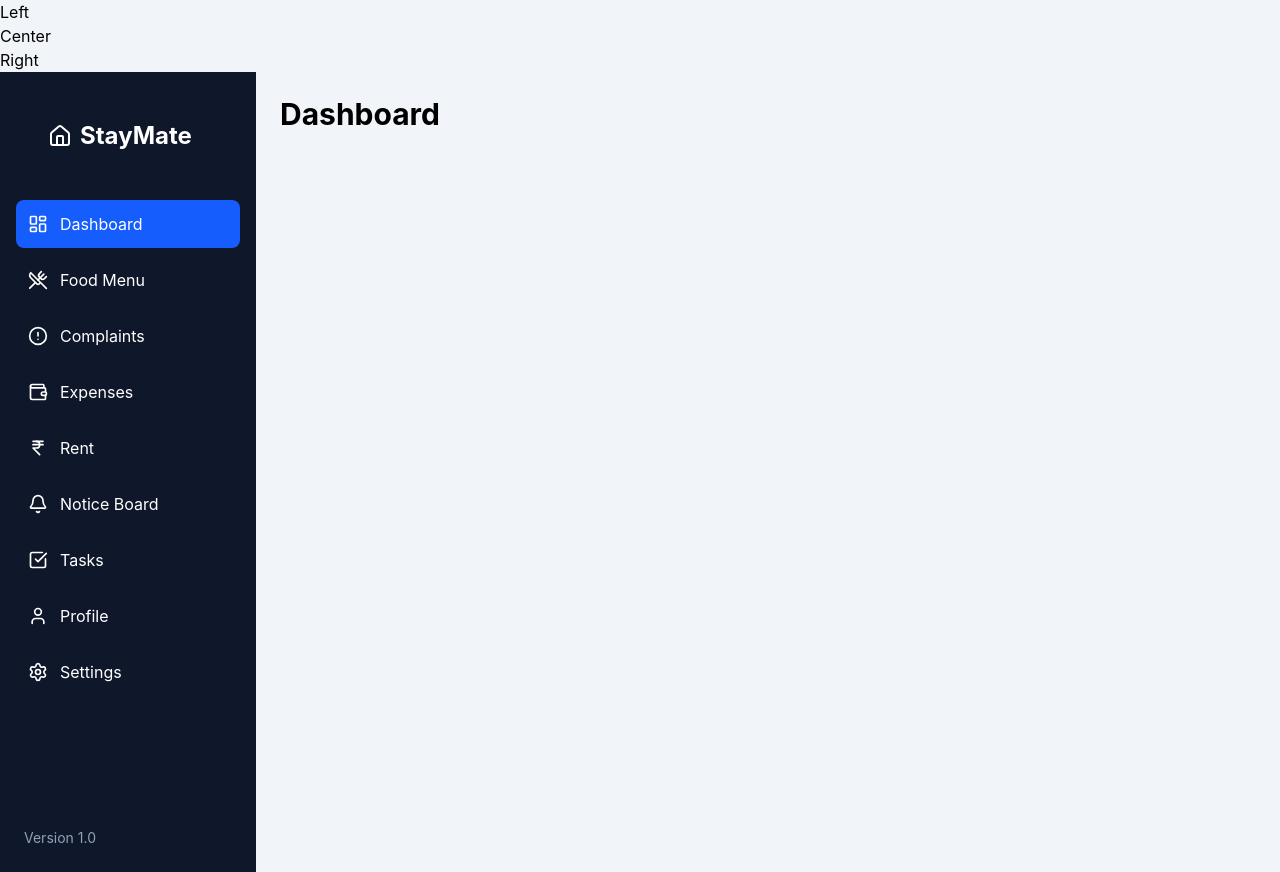
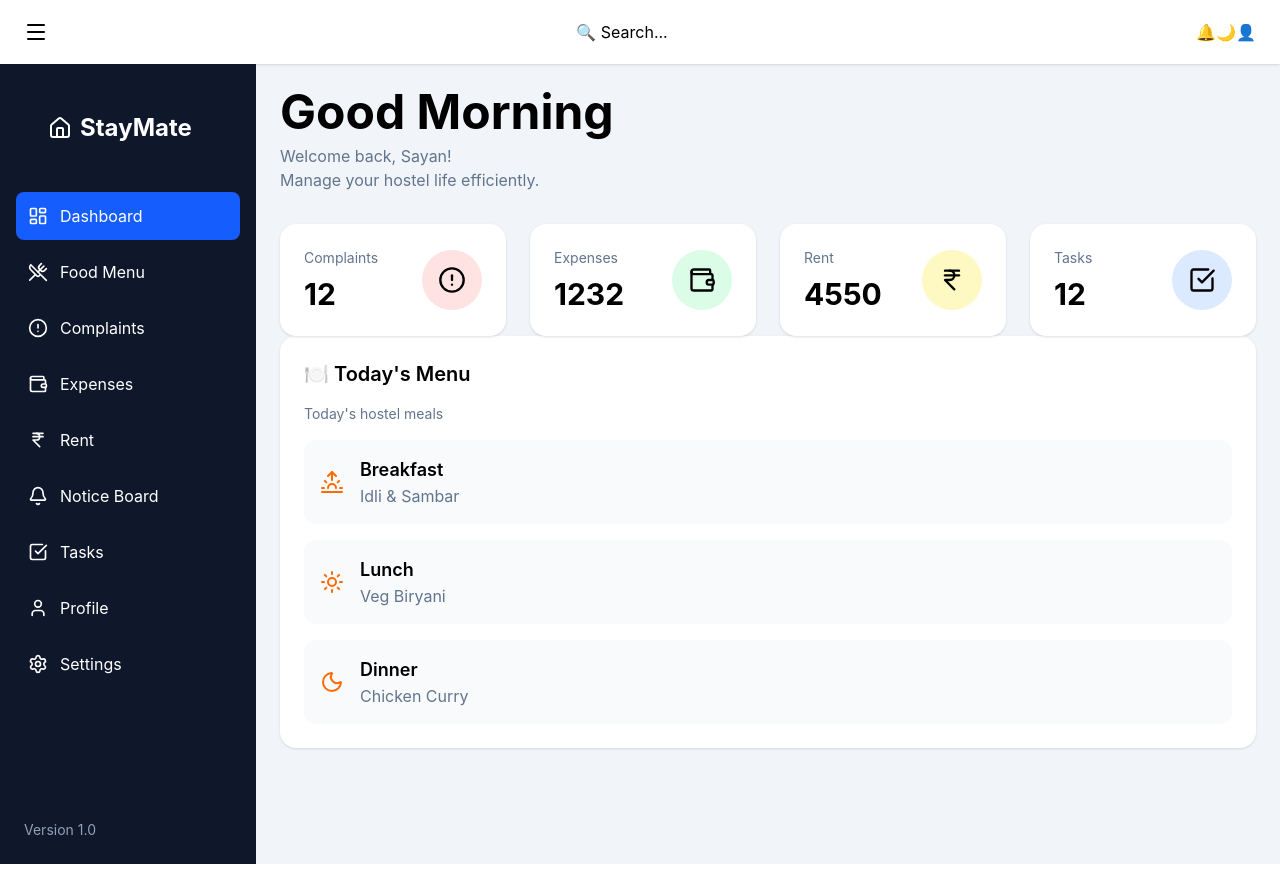
Before and after one commit to sayan-adhikary/staymate, a React (Vite) app: page / in a window 1280 px wide. Built offline with nearby package versions, Linux system fonts and the light colour scheme.

Commit message:
Learnt component, props, JSX, Passing Components as Props (icon={CircleAlert}), Object Destructuring, rendering .map(), why key is needed

```diff
--- /dev/null
+++ b/src/components/dashboard/MenuCard.jsx
@@ -0,0 +1,50 @@
+import React from "react";
+import { Sun, Sunrise, Moon, Icon } from "lucide-react";
+
+function MenuCard() {
+  const menu = [
+    {
+      meal: "Breakfast",
+      food: "Idli & Sambar",
+      icon: Sunrise,
+    },
+    {
+      meal: "Lunch",
+      food: "Veg Biryani",
+      icon: Sun,
+    },
+    {
+      meal: "Dinner",
+      food: "Chicken Curry",
+      icon: Moon,
+    },
+  ];
+  return (
+    <div className="bg-white rounded-2xl shadow-sm p-6 space-y-4">
+      <h2 className="text-xl font-semibold">🍽 Today's Menu</h2>
+
+      <p className="text-slate-500 text-sm">Today's hostel meals</p>
+      {menu.map((item) => {
+        const Icon = item.icon;
+        return (
+          <div
+            key={item.meal}
+            className="flex items-center p-4 bg-slate-50 rounded-xl hover:shadow-md"
+          >
+            <div className="flex items-center gap-4">
+              <div className="text-3xl">
+                <Icon size={24} className="text-orange-500" />
+              </div>
+              <div>
+                <h3 className="font-semibold text-lg">{item.meal}</h3>
+                <p className="text-slate-500">{item.food}</p>
+              </div>
+            </div>
+          </div>
+        );
+      })}
+    </div>
+  );
+}
+
+export default MenuCard;
--- /dev/null
+++ b/src/components/dashboard/StatCard.jsx
@@ -0,0 +1,20 @@
+import React from "react";
+
+function StatCard({ title, value, color, icon: Icon }) {
+  return (
+    <div className="bg-white rounded-2xl shadow-sm p-6 hover:shadow-lg transition-shadow duration-300">
+      <div className="flex items-center justify-between">
+        <div>
+          <p className="text-sm text-slate-500">{title}</p>
+          <h2 className="text-3xl font-bold mt-2">{value}</h2>
+        </div>
+
+        <div className={`${color} p-4 rounded-full`}>
+          <Icon size={28} />
+        </div>
+      </div>
+    </div>
+  );
+}
+
+export default StatCard;
--- a/src/components/layout/Navbar.jsx
+++ b/src/components/layout/Navbar.jsx
@@ -1,11 +1,18 @@
+import { Menu } from "lucide-react";
 import React from "react";
 
 function Navbar() {
   return (
-    <nav className="justify-between">
-      <div className="flex">Left </div>
-      <div className="flex">Center </div>
-      <div className="flex">Right </div>
+    <nav class="flex items-center justify-between bg-white shadow px-6 h-16">
+      <div>
+        <Menu />{" "}
+      </div>
+      <div>🔍 Search...</div>
+      <div className="flex">
+        <ul>🔔</ul>
+        <ul>🌙</ul>
+        <ul>👤</ul>
+      </div>
     </nav>
   );
 }
--- a/src/pages/Dashboard.jsx
+++ b/src/pages/Dashboard.jsx
@@ -1,10 +1,74 @@
 import React from "react";
+import { CircleAlert, Wallet, IndianRupee, CheckSquare } from "lucide-react";
+import StatCard from "../components/dashboard/StatCard.jsx";
+import MenuCard from "../components/dashboard/MenuCard.jsx";
 
 function Dashboard() {
+  //rendaring the page
+  const hour = new Date().getHours();
+
+  let greeting = "";
+
+  if (hour >= 5 && hour < 12) {
+    greeting = "Good Morning";
+  } else if (hour >= 12 && hour < 17) {
+    greeting = "Good Afternoon";
+  } else if (hour >= 17 && hour < 21) {
+    greeting = "Good Evening";
+  } else {
+    greeting = "Good Night";
+  }
+
+  //array for deshboar
+  const stats = [
+    {
+      title: "Complaints",
+      value: "12",
+      color: "bg-red-100",
+      icon: CircleAlert,
+    },
+    {
+      title: "Expenses",
+      value: "1232",
+      color: "bg-green-100",
+      icon: Wallet,
+    },
+    {
+      title: "Rent",
+      value: "4550",
+      color: "bg-yellow-100",
+      icon: IndianRupee,
+    },
+    {
+      title: "Tasks",
+      value: "12",
+      color: "bg-blue-100",
+      icon: CheckSquare,
+    },
+  ];
+
   return (
-    <div>
-      <h1 className="text-3xl font-bold">Dashboard</h1>
-    </div>
+    <>
+      <div className="mb-8">
+        <h1 className="text-4xl md:text-5xl font-bold">{greeting}</h1>
+        <p className="text-slate-500 mt-2">Welcome back, Sayan!</p>
+        <p className="text-slate-500">Manage your hostel life efficiently.</p>
+      </div>
+      {/* Stats Grid */}
+      <div className="grid grid-cols-1 md:grid-cols-2 xl:grid-cols-4 gap-6">
+        {stats.map((item) => (
+          <StatCard
+            key={item.title}
+            title={item.title}
+            value={item.value}
+            color={item.color}
+            icon={item.icon}
+          />
+        ))}
+      </div>
+
+      <MenuCard />
+    </>
   );
 }
 
```
Also changed, not shown: src/components/dashboard/NoticeCard.jsx (added), src/components/dashboard/TaskCard.jsx (added), src/components/food/FoodItem.jsx (added), src/components/food/MenuFilter.jsx (added), src/components/food/WeeklyMenu.jsx (added).
